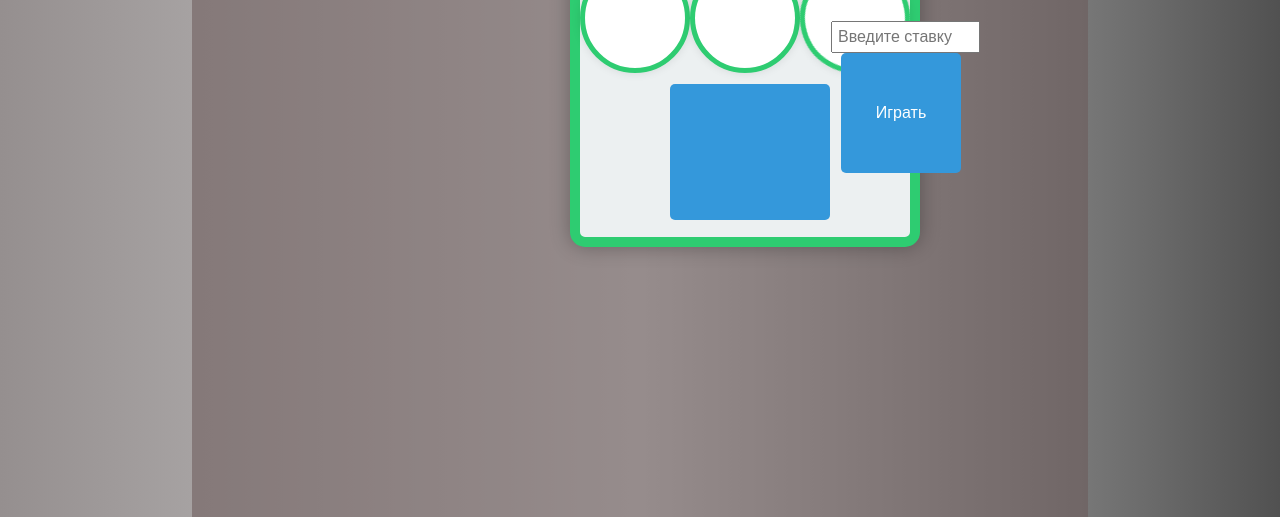
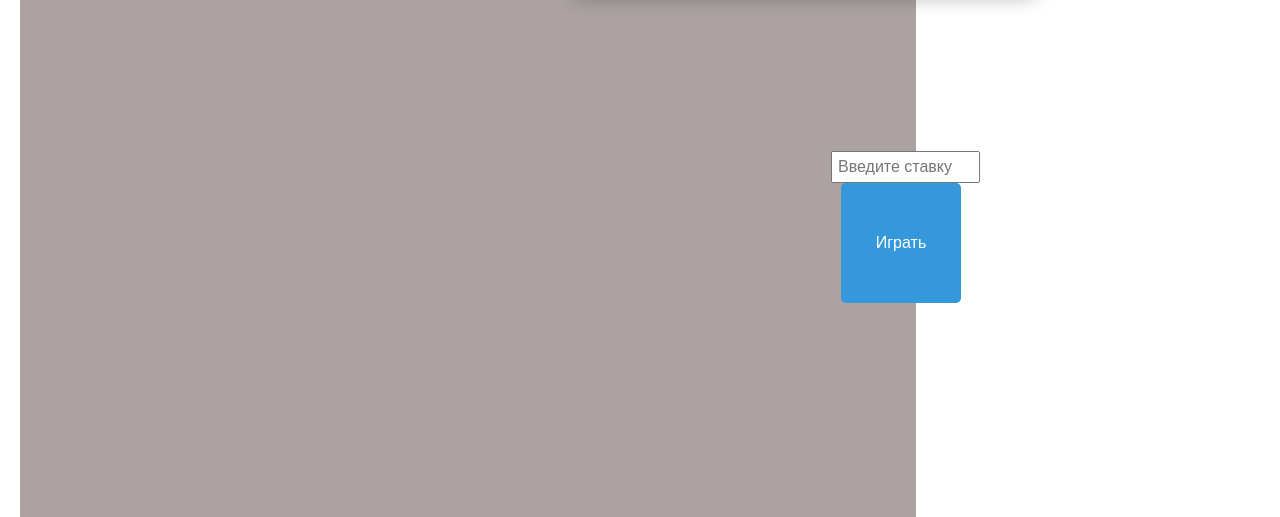
Before and after one commit to IlyasErbaev007/casino, a plain HTML site: page index.html in a window 1280 px wide. Shown: the part 323-840 px from the top of the page. After the commit the page ends 800 px from the top, so only its background shows below. Drawn offline with Linux system fonts and the light colour scheme.

Commit message:
Update styles.css

```diff
--- a/styles.css
+++ b/styles.css
@@ -1,14 +1,4 @@
 
-body {
-    background: rgb(243,243,243);
-    background: linear-gradient(90deg, rgba(243,243,243,1) 0%, rgba(149,143,143,1) 0%, rgba(206,206,206,1) 50%, rgba(81,81,81,1) 100%);
-    display: flex;
-    justify-content: center;
-    align-items: center;
-    height: 100vh;
-    margin: 0;
-    overflow: hidden;
-}
 .slot-machine {
     width: 450px; /* Увеличим ширину для более удобного размещения */
     height: 280px;
```
